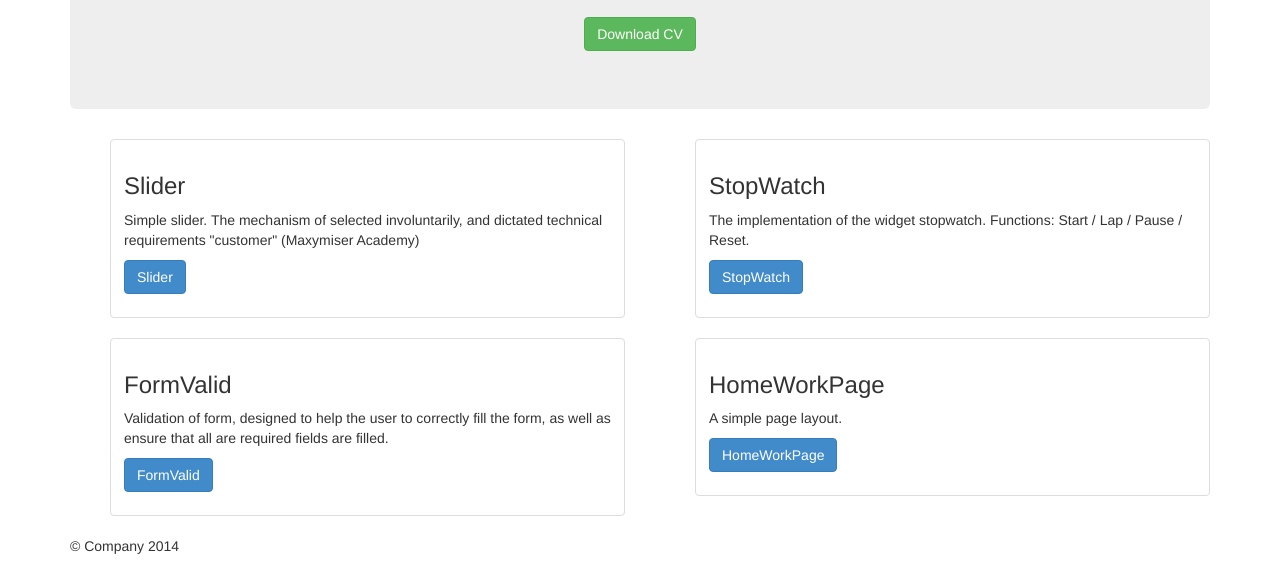
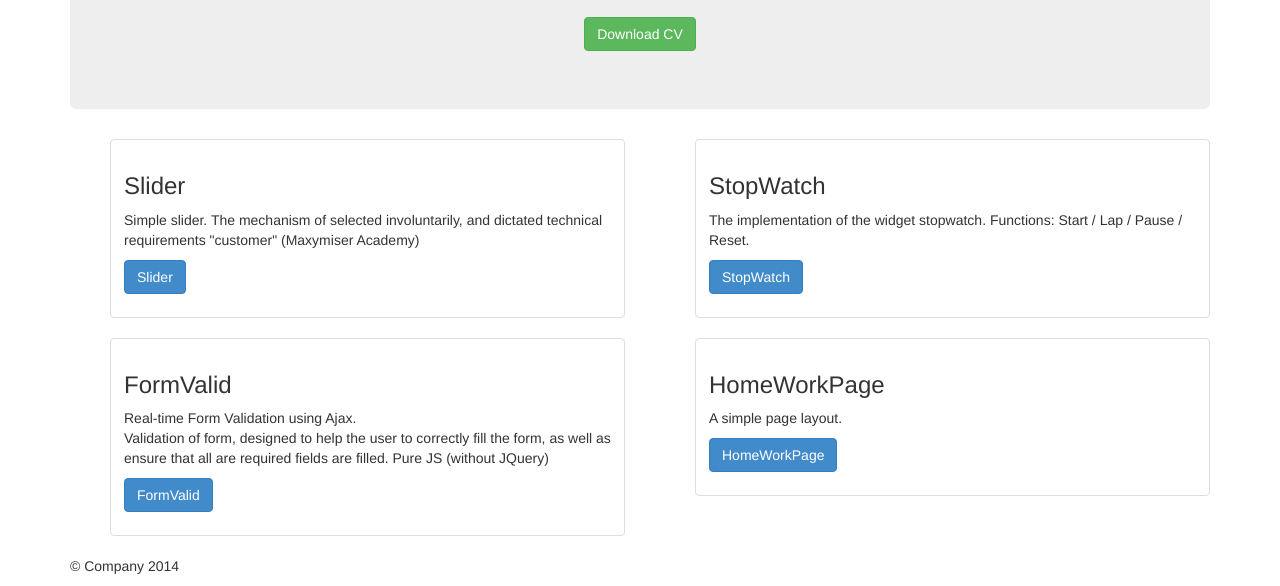
Before and after one commit to ilyashmaxim/ilyashmaxim.github.com, a plain HTML site: page index.html in a window 1280 px wide. Shown: the part 259-845 px from the top of the page. Drawn offline with Linux system fonts and the light colour scheme.

Commit message:
Update index.html

```diff
--- a/index.html
+++ b/index.html
@@ -47,7 +47,8 @@
 					  	<div class="thumbnail">
 					  		<div class="caption">
 								<h3>FormValid</h3>
-								<p>Validation of form, designed to help the user to correctly fill the form, as well as ensure that all are required fields are filled.</p>
+								<p>Real-time Form Validation using Ajax. <br>
+								Validation of form, designed to help the user to correctly fill the form, as well as ensure that all are required fields are filled. Pure JS (without JQuery)</p>
 								<p>
 									<a href="form.html" class="btn btn-primary">FormValid</a>
 								</p>
```
